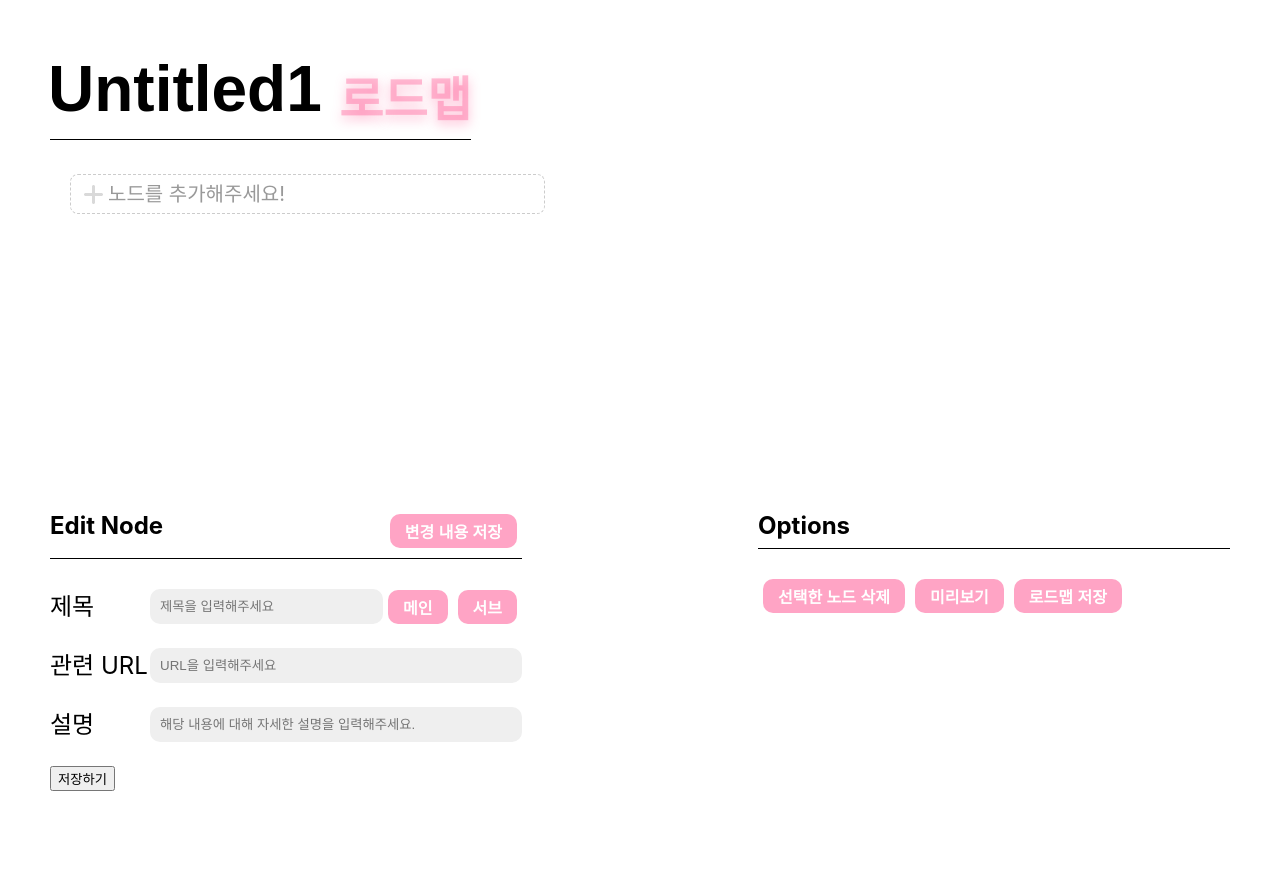
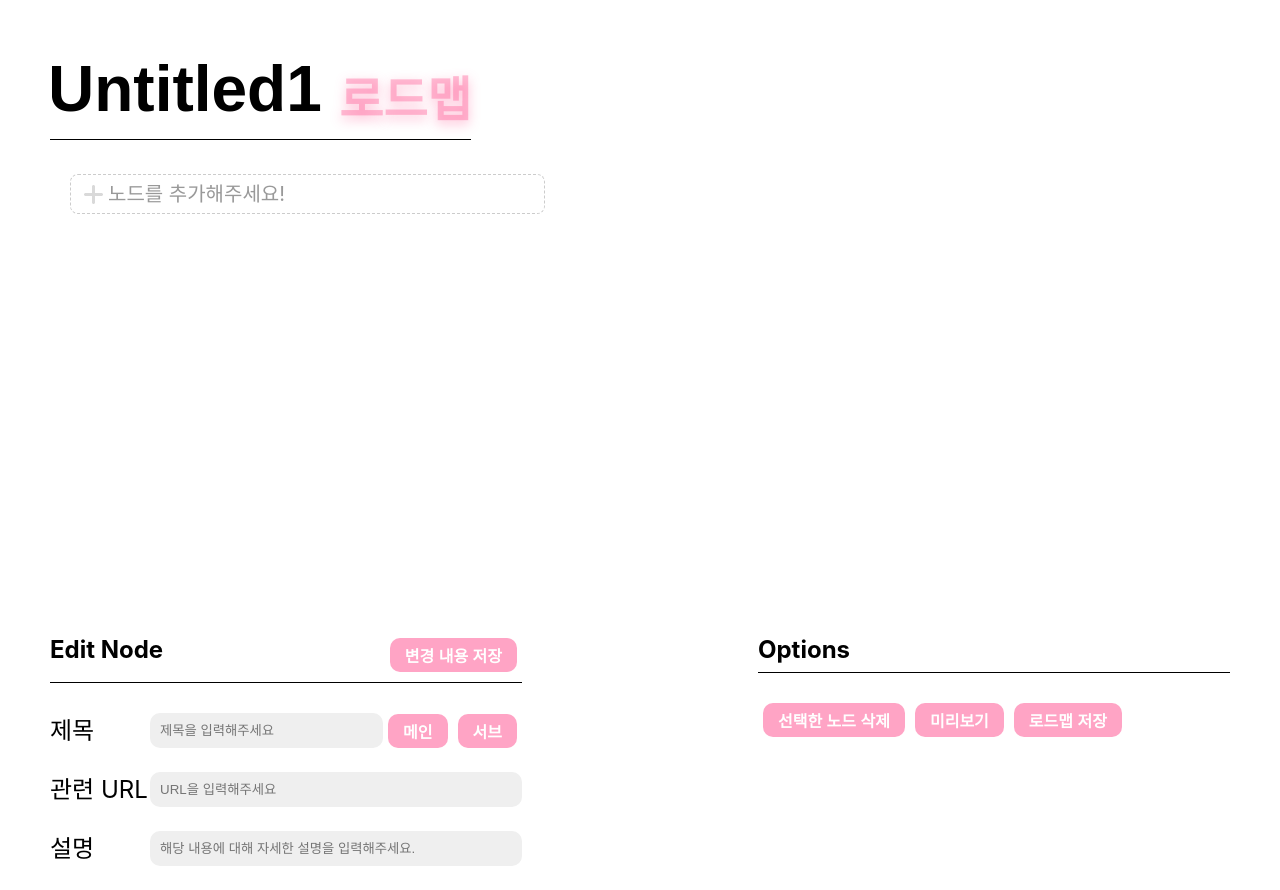
Before and after one commit to googlesprint-12th-roadmap/roadmap-front, a React (Vite) app: page /make in a window 1280 px wide. Before the commit the page ends 800 px from the top, so only its background shows below. Built offline with nearby package versions, Linux system fonts and the light colour scheme.

Commit message:
fix: make페이지 layout 수정

```diff
--- a/src/pages/make/index.jsx
+++ b/src/pages/make/index.jsx
@@ -108,19 +108,19 @@ const Make = () => {
     setWidth(spanRef.current.offsetWidth);
   }, [title]);
 
-  const handleSubmit = () => {
-    const context = {
-      name: title,
-      nodes: nodeList,
-      rootIdx: nodeList[0].idx,
-    };
-    console.log(context);
-    saveRoadmap.mutate(context, {
-      onSuccess: (d) => {
-        console.log(d);
-      },
-    });
-  };
+  // const handleSubmit = () => {
+  //   const context = {
+  //     name: title,
+  //     nodes: nodeList,
+  //     rootIdx: nodeList[0].idx,
+  //   };
+  //   console.log(context);
+  //   saveRoadmap.mutate(context, {
+  //     onSuccess: (d) => {
+  //       console.log(d);
+  //     },
+  //   });
+  // };
 
   console.log(nodeList);
 
@@ -161,7 +161,7 @@ const Make = () => {
         </SwiperSection>
       </MakeSection>
       <NodeOption />
-      <button onClick={handleSubmit}>저장하기</button>
+      {/* <button onClick={handleSubmit}>저장하기</button> */}
     </Container>
   );
 };
--- a/src/pages/make/index.styles.jsx
+++ b/src/pages/make/index.styles.jsx
@@ -50,7 +50,9 @@ export const TitleWrap = styled.div`
 `;
 
 export const MakeSection = styled.section`
+  min-height: 45rem;
   margin-top: 2.4rem;
+  margin-bottom: 2.4rem;
   overflow: hidden;
   box-sizing: content-box;
   .swiper-button-disabled {
```
